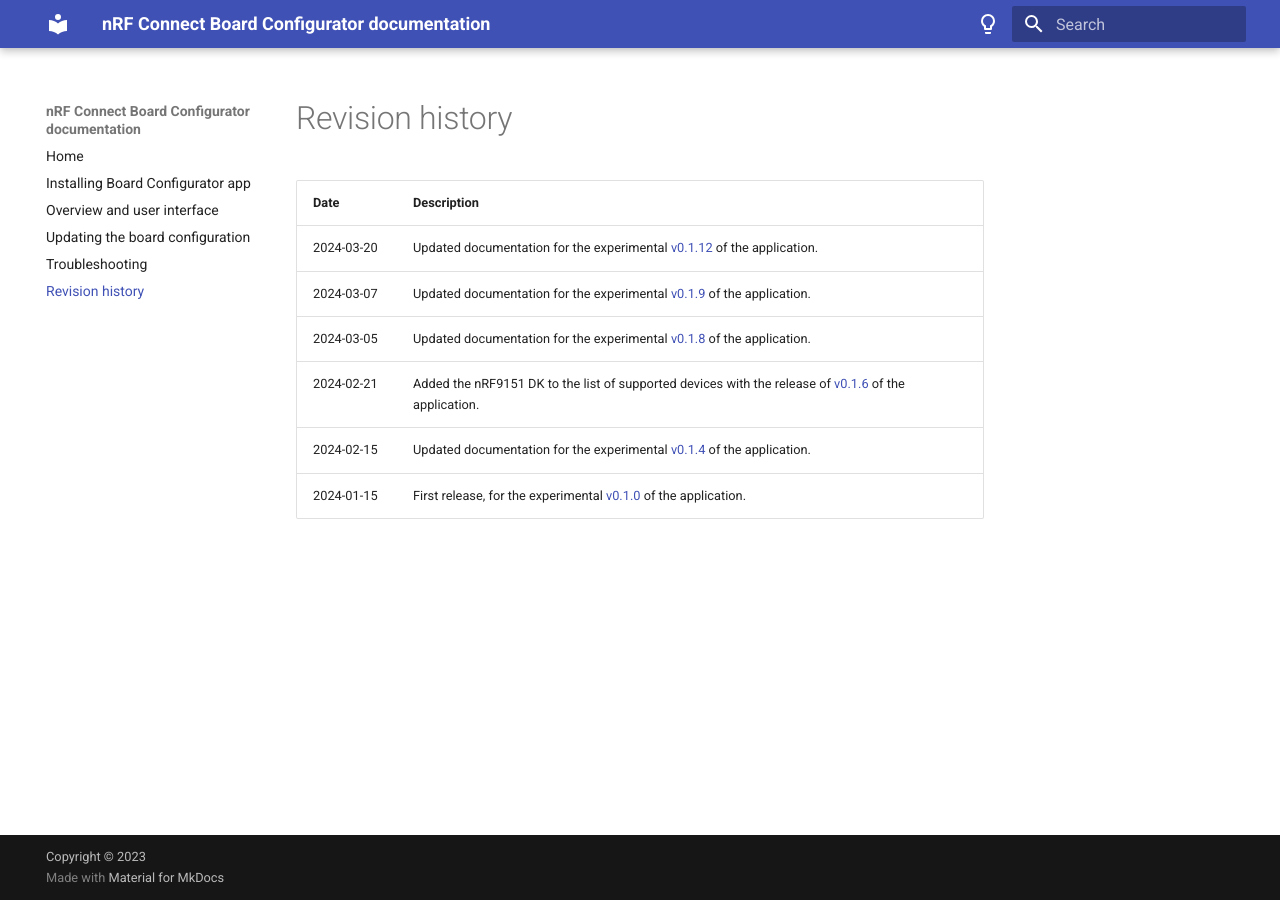
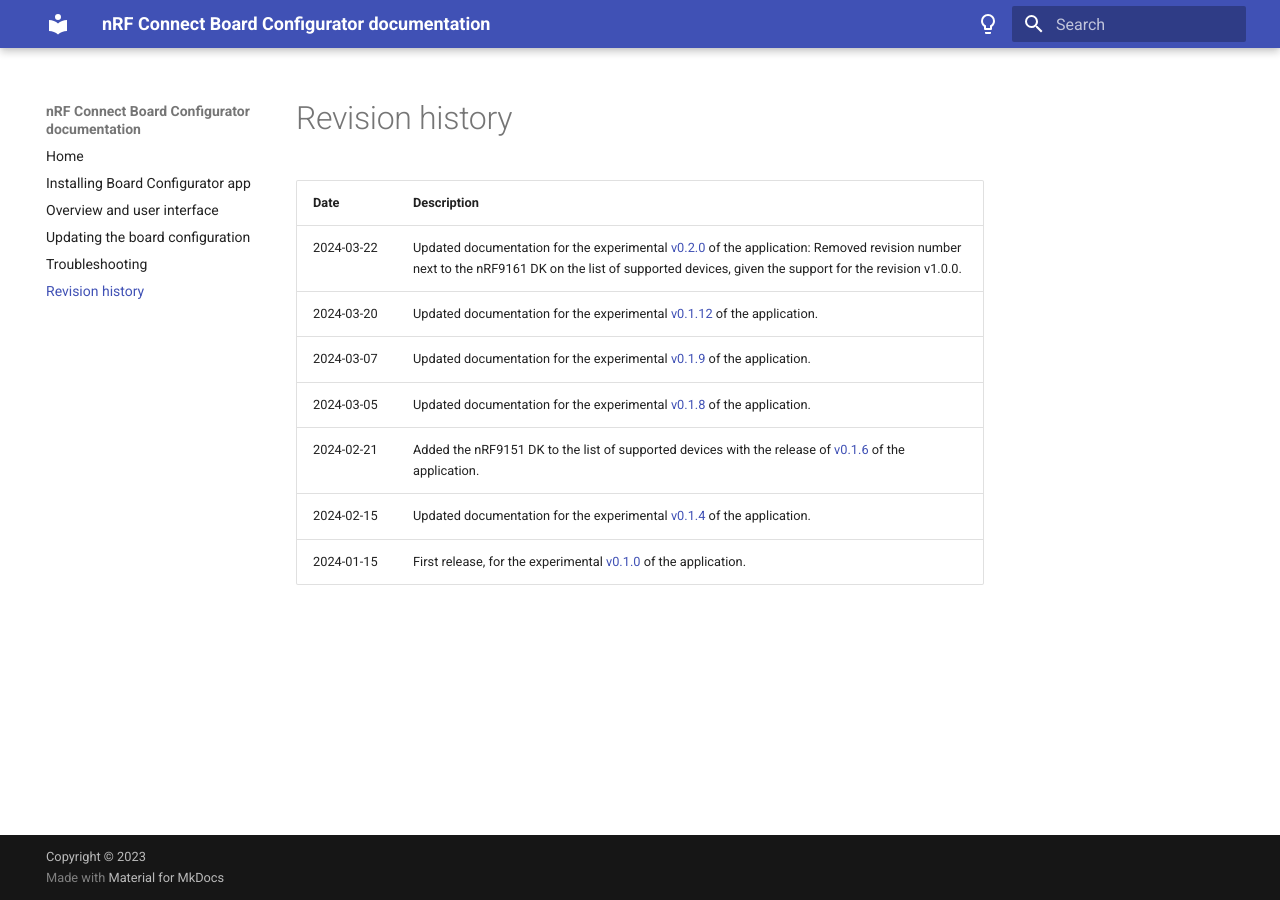
Before and after one commit to NordicSemiconductor/pc-nrfconnect-board-configurator, an MkDocs documentation site: the page built from doc/docs/revision_history.md, in a window 1280 px wide. Built offline with MkDocs 1.6.1 and Material for MkDocs 9.7.7, drawn with Linux system fonts in a browser that asks for light colours.

Commit message:
doc: update for v0.20.0
Updated the revision history for doc changes applied earlier.

Signed-off-by: Grzegorz Ferenc <Grzegorz.Ferenc@nordicsemi.no>

```diff
--- a/doc/docs/revision_history.md
+++ b/doc/docs/revision_history.md
@@ -2,6 +2,7 @@
 
 | Date       | Description   |
 |------------|---------------|
+| 2024-03-22 | Updated documentation for the experimental [v0.2.0](https://github.com/NordicSemiconductor/pc-nrfconnect-board-configurator/blob/main/Changelog.md) of the application: Removed revision number next to the nRF9161 DK on the list of supported devices, given the support for the revision v1.0.0. |
 | 2024-03-20 | Updated documentation for the experimental [v0.1.12](https://github.com/NordicSemiconductor/pc-nrfconnect-board-configurator/blob/main/Changelog.md) of the application. |
 | 2024-03-07 | Updated documentation for the experimental [v0.1.9](https://github.com/NordicSemiconductor/pc-nrfconnect-board-configurator/blob/main/Changelog.md) of the application. |
 | 2024-03-05 | Updated documentation for the experimental [v0.1.8](https://github.com/NordicSemiconductor/pc-nrfconnect-board-configurator/blob/main/Changelog.md) of the application. |
```
